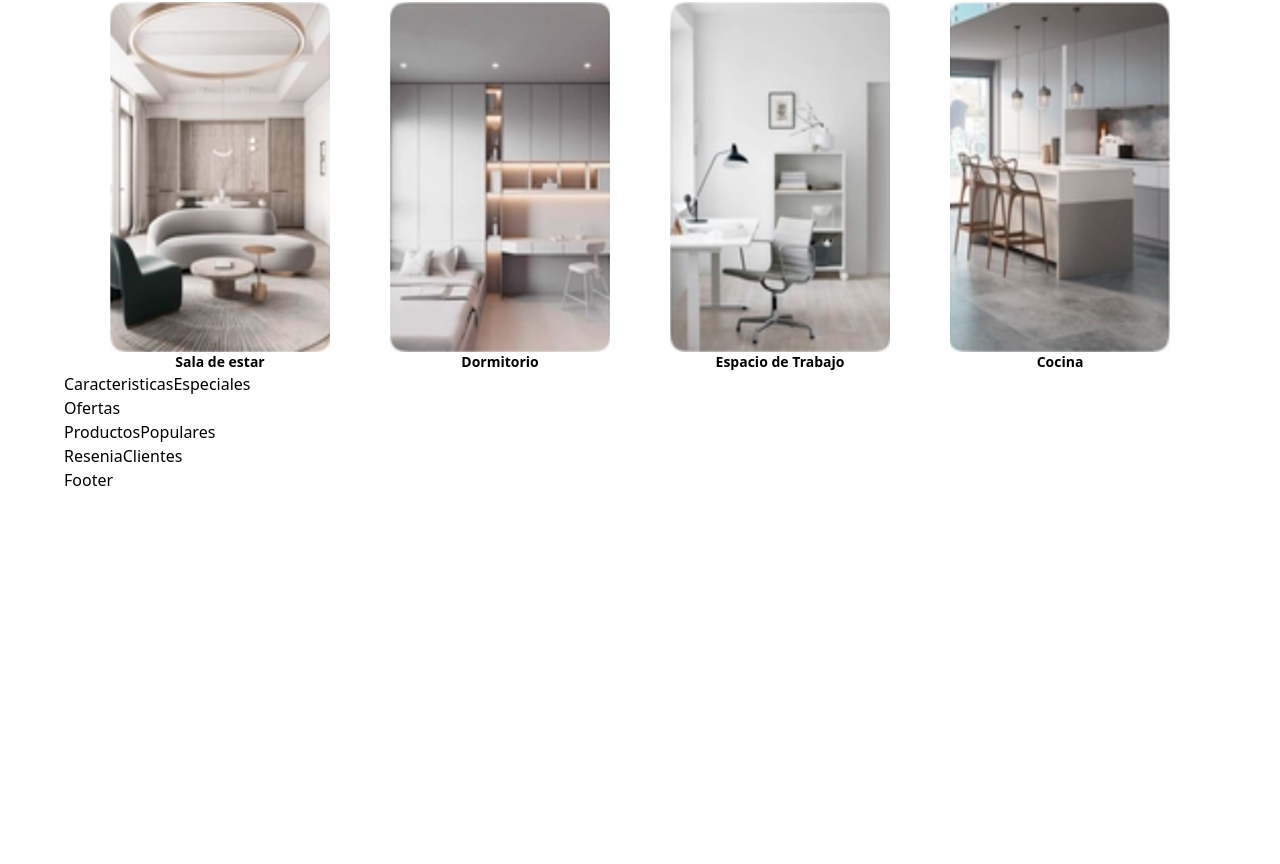
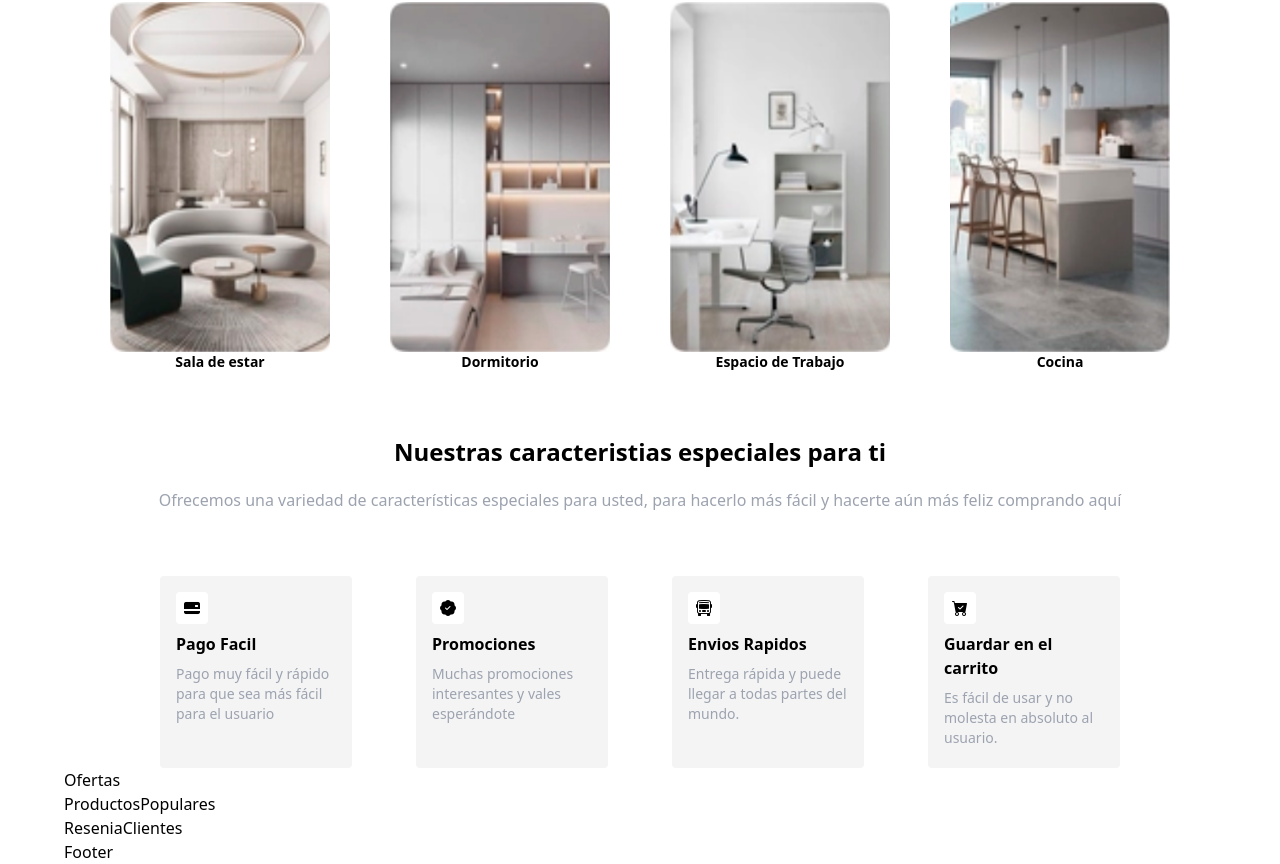
Before and after one commit to MaxRambo90/Ecomerce, a React (Vite) app in the folder Front/ecomerce/: page / in a window 1280 px wide. Shown: the part 826-1690 px from the top of the page. Before the commit the page ends 1318 px from the top, so only its background shows below. Built offline with nearby package versions, Linux system fonts and the light colour scheme.

Commit message:
Cree el componente Caracteristicas especiales

```diff
--- a/Front/ecomerce/src/Components/CaracteristicasEspeciales/CaracteristicasEspeciales.jsx
+++ b/Front/ecomerce/src/Components/CaracteristicasEspeciales/CaracteristicasEspeciales.jsx
@@ -1,9 +1,57 @@
-import React from 'react';
+import { CardCaracteristicas } from "./CardCaracteristicas";
 
 const CaracteristicasEspeciales = () => {
-    return(
-        <div className='w-[90%] m-auto'>CaracteristicasEspeciales</div>
-    )
-}
+  const cardEspeciales = [
+    {
+      id: 1,
+      titulo: "Pago Facil",
+      subtitulo:
+        "Pago muy fácil y rápido para que sea más fácil para el usuario",
+      icon: "bi bi-credit-card-2-back-fill",
+    },
+    {
+      id: 2,
+      titulo: "Promociones",
+      subtitulo: "Muchas promociones interesantes y vales esperándote",
+      icon: "bi bi-patch-check-fill",
+    },
+    {
+      id: 3,
+      titulo: "Envios Rapidos",
+      subtitulo: "Entrega rápida y puede llegar a todas partes del mundo.",
+      icon: "bi bi-bus-front",
+    },
+    {
+      id: 4,
+      titulo: "Guardar en el carrito",
+      subtitulo: "Es fácil de usar y no molesta en absoluto al usuario.",
+      icon: "bi bi-cart-check-fill",
+    },
+  ];
+  return (
+    <div className="w-full  mt-16">
+      <div className=" text-center">
+        <h3 className="font-bold text-2xl ">
+          Nuestras caracteristias especiales para ti{" "}
+        </h3>
+        <p className="text-gray-400 mt-5 ">
+          Ofrecemos una variedad de características especiales para usted, para
+          hacerlo más fácil y hacerte aún más feliz comprando aquí
+        </p>
+      </div>
+      <div className="flex justify-center items-center gap-16 mt-16 flex-wrap ">
+        {cardEspeciales.map((cardEspeciale) => (
+          <div key={cardEspeciale.id}>
+            <CardCaracteristicas
+              titulo={cardEspeciale.titulo}
+              subtitulo={cardEspeciale.subtitulo}
+              icon={cardEspeciale.icon}
+            />
+          </div>
+        ))}
+      </div>
+    </div>
+  );
+};
 
-export { CaracteristicasEspeciales }
+export { CaracteristicasEspeciales };
--- /dev/null
+++ b/Front/ecomerce/src/Components/CaracteristicasEspeciales/CardCaracteristicas.jsx
@@ -0,0 +1,15 @@
+const CardCaracteristicas = ({ titulo, subtitulo, icon }) => {
+  return (
+    <div className="w-48 h-48 bg-zinc-100 rounded hover:shadow-md duration-500">
+      <div className="p-4">
+        <div className="w-8 h-8 mb-2 bg-white rounded flex justify-center items-center">
+          <i className={icon}></i>
+        </div>
+        <h5 className="font-bold mb-2">{titulo}</h5>
+        <p className="text-gray-400 text-sm mb-2 ">{subtitulo}</p>
+      </div>
+    </div>
+  );
+};
+
+export { CardCaracteristicas };
```
Also changed, not shown: Front/ecomerce/src/Components/SeccionHome/SeccionHome.jsx (+27 -15 lines), Front/ecomerce/src/Components/SeccionNavbar/SeccionNavbar.jsx (+35 -20 lines).
